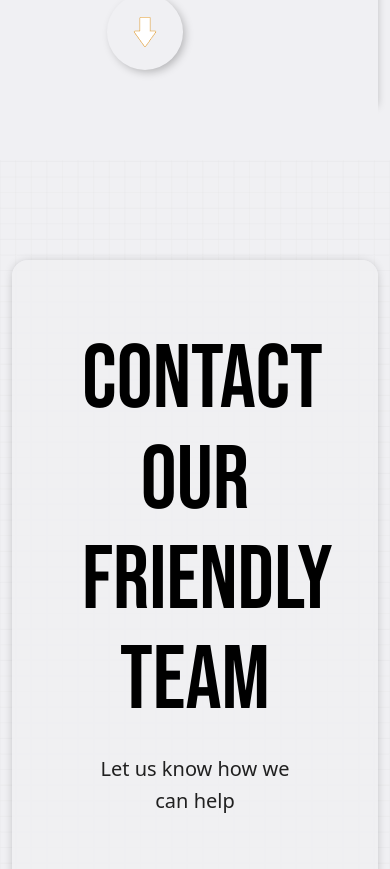
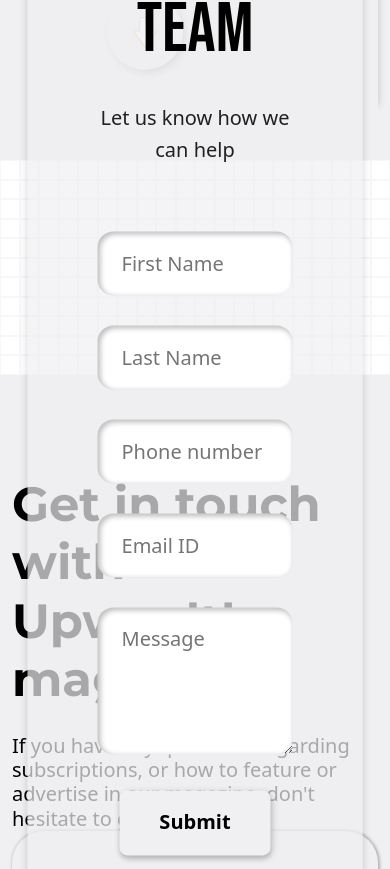
Before and after one commit to Surajit-FR/Up-Wealth, a React (Create React App) app: page /landing/page in a window 390 px wide. Shown: the part 4275-5144 px from the top of the page. Built offline with nearby package versions, Linux system fonts and the light colour scheme.

Commit message:
Contact form box animation done

```diff
--- a/public/assets/css/style.css
+++ b/public/assets/css/style.css
@@ -369,21 +369,8 @@ h6 {
 	margin: 0;
 }
 
-.contact_box {
-	background: url(../img/bg-1.png) #f0f0f3;
-	background-repeat: repeat;
-	background-size: 4%;
-	background-position: center;
-	padding: 100px 0;
-}
-
-.contact_box:hover {
-	background: url(../img/bg-1.png) #BBD5FC;
-	background-size: 4%;
-}
-
 .form_box {
-	background: #f0f0f3d9;
+	background: #f0f0f3b3;
 	border-radius: 16px;
 	padding: 70px;
 	margin: 0;
@@ -433,7 +420,7 @@ h6 {
 }
 
 .contact_text h2 {
-	font-size: 90px;
+	font-size: 70px;
 	color: #000;
 	line-height: 100.2px;
 	font-weight: 400;
@@ -679,3 +666,33 @@ h6 {
 	padding: 40px 0 0 0;
 	margin: 0;
 }
+
+.main-container {
+	align-items: center;
+	justify-content: center;
+	position: relative;
+}
+
+.ps_box {
+	position: absolute;
+	left: 50%;
+	top: 50%;
+	transform: translate(-50%, -50%);
+}
+
+.box-container {
+	display: flex;
+	flex-wrap: wrap;
+	flex-direction: row;
+}
+
+.box {
+	width: 5%;
+	border: 1px solid #f0f0f380;
+	transition: all 0.3s ease;
+	background-color: #fff;
+}
+
+.box:hover {
+	background-color: #bbd5fc;
+}
--- a/src/components/core/Contact.jsx
+++ b/src/components/core/Contact.jsx
@@ -1,13 +1,18 @@
-import React from 'react'
+import React, { useEffect, useState } from 'react'
 
 const Contact = () => {
+  const [containerWidth, setContainerWidth] = useState(0);
+
+  useEffect(() => {
+    const container = document.getElementById("gridBox");
+    setContainerWidth(Number(container?.clientWidth));
+  }, []);
+
   return (
     <>
       {/* Contact form section */}
-      <div id='contact-section' className="contact_box">
-        <div className="container">
-          <div className="row justify-content-center">
-            <div className="col-lg-9 col-xl-9 col-md-9">
+      <div className="main-container">
+        <div className='ps_box'>
           <form className="form_box">
             <div className="contact_text text-center">
               <h2>Contact our friendly team</h2>
@@ -37,7 +42,12 @@ const Contact = () => {
             </div>
           </form>
         </div>
-          </div>
+        <div className="box-container" id="gridBox">
+          {
+            Array?.from({ length: 220 }, (_, index) => (
+              <div className="box" style={{ height: (containerWidth * 0.05) }} key={index}></div>
+            ))
+          }
         </div>
       </div>
 
--- a/src/index.js
+++ b/src/index.js
@@ -4,6 +4,7 @@ import App from './App';
 import reportWebVitals from './reportWebVitals';
 import { BrowserRouter as Router, Routes, Route } from 'react-router-dom';
 import Index from './pages/Index';
+import TestGrid from './pages/TestGrid';
 
 const root = ReactDOM.createRoot(document.getElementById('root'));
 root.render(
@@ -11,6 +12,7 @@ root.render(
     <Routes>
       <Route path='*' element={<App />} />
       <Route path='/' element={<Index />} />
+      <Route path='/test' element={<TestGrid />} />
     </Routes>
   </Router>
 );
--- /dev/null
+++ b/src/pages/TestGrid.jsx
@@ -0,0 +1,26 @@
+import React, { useEffect, useState } from 'react';
+
+const TestGrid = () => {
+    const [containerWidth, setContainerWidth] = useState(0);
+
+    useEffect(() => {
+        const container = document.getElementById("gridBox");
+        setContainerWidth(Number(container?.clientWidth));
+    }, []);
+
+    return (
+        <>
+            <div className="main-container">
+                <div className="box-container" id="gridBox">
+                    {
+                        Array?.from({ length: 140 }, (_, index) => (
+                            <div className="box" style={{ height: (containerWidth * 0.05) }} key={index}></div>
+                        ))
+                    }
+                </div>
+            </div>
+        </>
+    );
+};
+
+export default TestGrid;
```
Also changed, not shown: src/components/core/GridBox.jsx (added, +14 -0 lines). Lines whose indentation alone changed are shown as unchanged.
